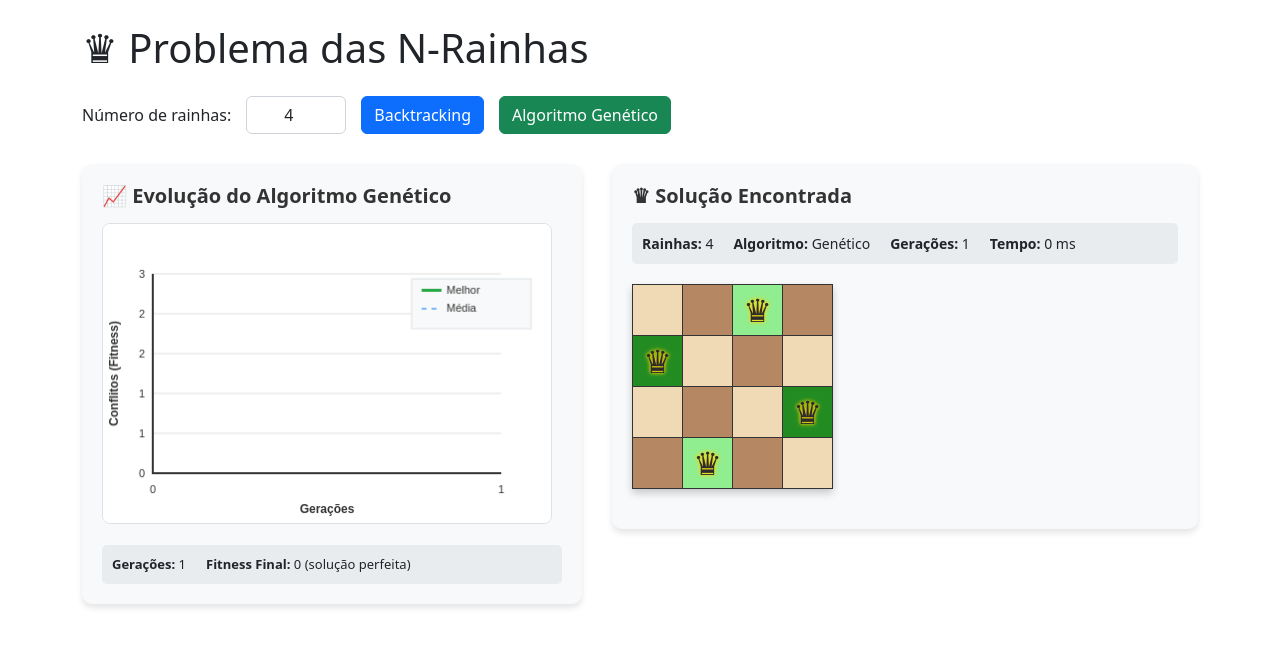
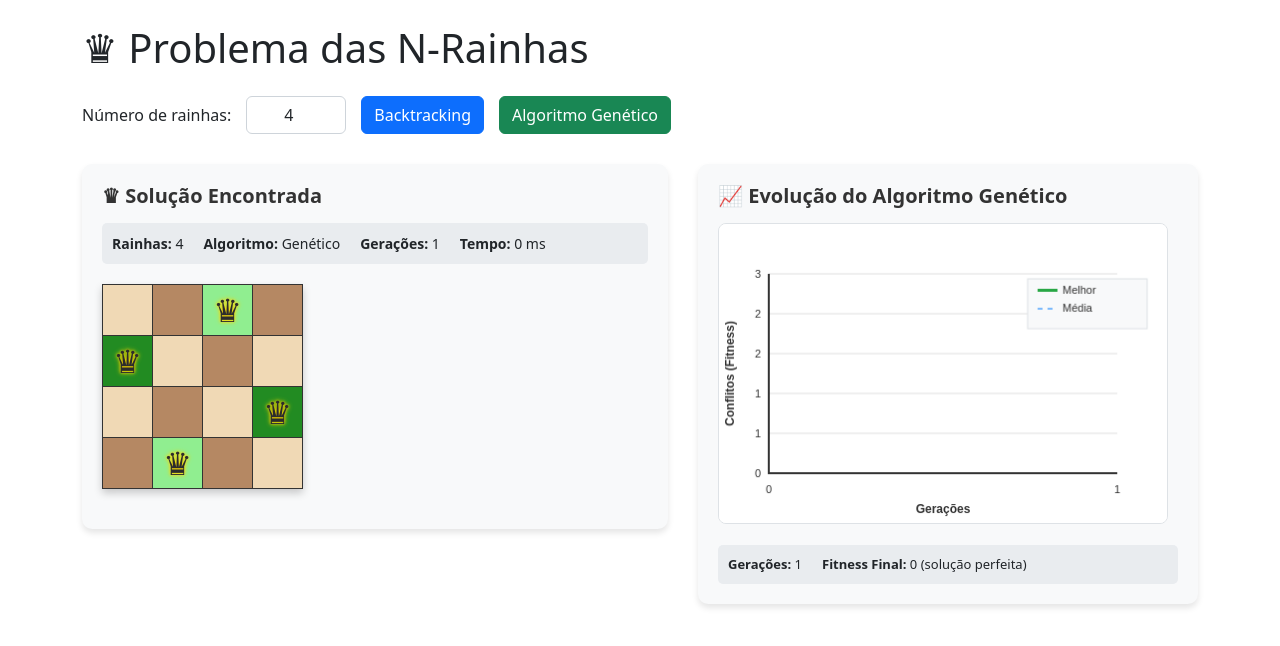
Before and after one commit to Silvino-Miranda/n-rainhas-spa, an Angular app: page / in a window 1280 px wide. Both pictures are taken after a click on the button "Algoritmo Genético". Shown: the top 646 px of the page. Built offline with nearby package versions, Linux system fonts and the light colour scheme.

Commit message:
feat: reorder chart display in results layout for improved clarity in Genetic Algorithm solutions

```diff
--- a/src/app/queens-solver/queens-solver.component.html
+++ b/src/app/queens-solver/queens-solver.component.html
@@ -46,19 +46,7 @@
   <!-- Solution display - Two column layout -->
   <div *ngIf="solution && !isLoading" class="results-container">
     <div class="results-row">
-      <!-- Coluna do Gráfico (apenas para AG) -->
-      <div class="chart-column" *ngIf="algorithmUsed === 'ga' && evolutionHistory.length > 0">
-        <div class="chart-container">
-          <h5>📈 Evolução do Algoritmo Genético</h5>
-          <canvas #evolutionChart width="450" height="300"></canvas>
-          <div class="chart-info">
-            <span><strong>Gerações:</strong> {{ generations }}</span>
-            <span><strong>Fitness Final:</strong> 0 (solução perfeita)</span>
-          </div>
-        </div>
-      </div>
-
-      <!-- Coluna do Tabuleiro -->
+      <!-- Coluna do Tabuleiro (primeira coluna) -->
       <div class="board-column" [class.full-width]="algorithmUsed !== 'ga'">
         <div class="board-container">
           <h5>♛ Solução Encontrada</h5>
@@ -79,6 +67,18 @@
           </table>
         </div>
       </div>
+
+      <!-- Coluna do Gráfico (segunda coluna, apenas para AG) -->
+      <div class="chart-column" *ngIf="algorithmUsed === 'ga' && evolutionHistory.length > 0">
+        <div class="chart-container">
+          <h5>📈 Evolução do Algoritmo Genético</h5>
+          <canvas #evolutionChart width="450" height="300"></canvas>
+          <div class="chart-info">
+            <span><strong>Gerações:</strong> {{ generations }}</span>
+            <span><strong>Fitness Final:</strong> 0 (solução perfeita)</span>
+          </div>
+        </div>
+      </div>
     </div>
   </div>
 </div>
```
